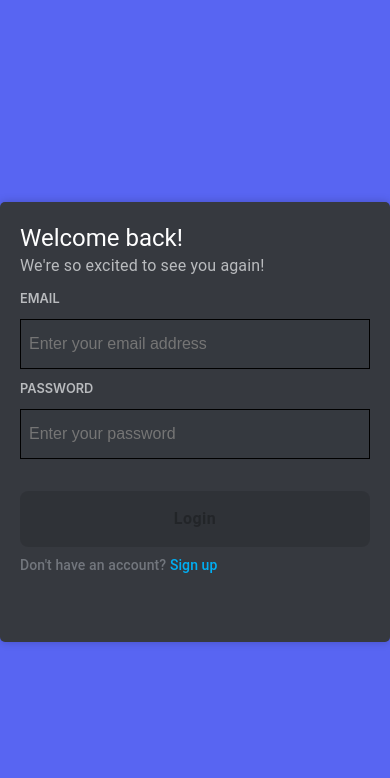
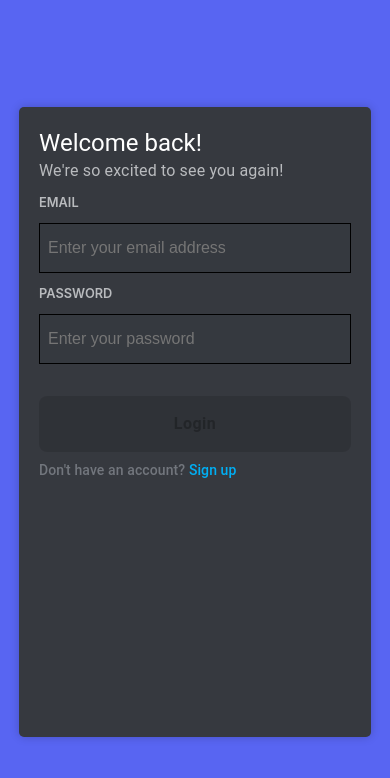
Before and after one commit to bradonsiegle/chat-app, a React (Create React App) app in the folder frontend/: page /login in a window 390 px wide. Shown: the top 778 px of the page. Built offline with nearby package versions, Linux system fonts and the light colour scheme.

Commit message:
add media query styling

```diff
--- a/frontend/src/shared/components/AuthBox.jsx
+++ b/frontend/src/shared/components/AuthBox.jsx
@@ -15,8 +15,15 @@ export const AuthBox = (props) => {
 		<BoxWrapper>
 			<Box
 				sx={{
-					width: 700,
-					height: 400,
+					maxWidth: '400px',
+					width: {
+						xs: '80vw',
+						lg: '60%',
+					},
+					height: {
+						xs: '70vh',
+						lg: '60%',
+					},
 					bgcolor: '#36393f',
 					borderRadius: '5px',
 					boxShadow: '0 0 10px 0 rgba(0, 0, 0, 0.2)',
```
